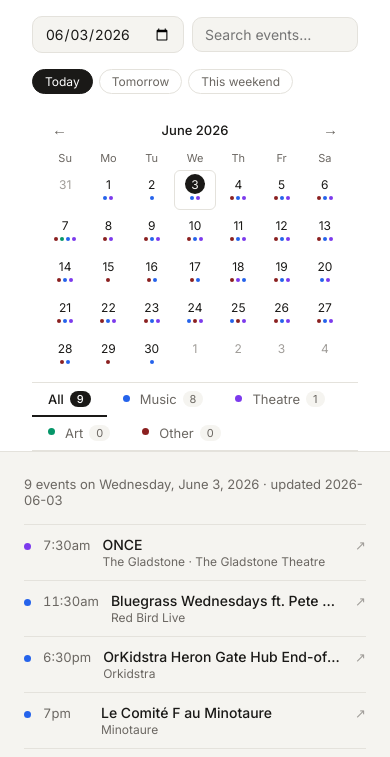
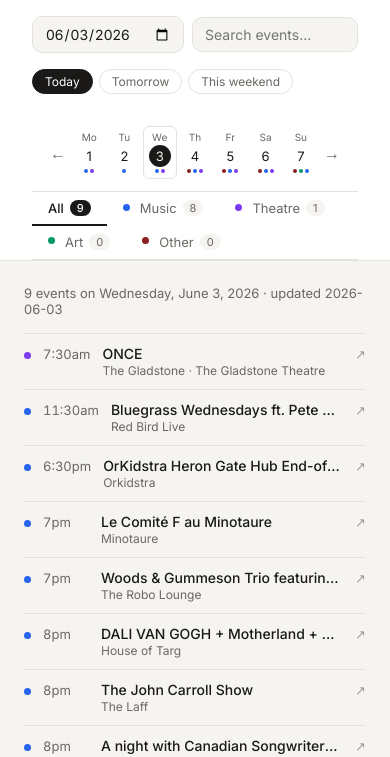
Before and after one commit to bartbols/OttawaEventFinder, a plain HTML site: page docs/index.html in a window 390 px wide. Shown: the part 72-829 px from the top of the page. Drawn offline with Linux system fonts and the light colour scheme.

Commit message:
changed calendar view to weekly on mobile

```diff
--- a/docs/index.html
+++ b/docs/index.html
@@ -315,6 +315,25 @@
     .cal-dots { display: flex; gap: 2px; justify-content: center; min-height: 6px; flex-wrap: wrap; max-width: 22px; }
     .cal-dot { width: 4px; height: 4px; border-radius: 50%; flex-shrink: 0; }
     @media (max-width: 480px) { .cal-grid, .cal-header { padding: 0 0.75rem; } }
+
+    /* ── Week strip (mobile) ── */
+    .week-strip { display: none; }
+    @media (max-width: 600px) {
+      .cal-section .cal-grid { display: none; }
+      .cal-section .cal-header { display: none; }
+      .week-strip { display: flex; align-items: center; gap: 0; padding: 0.5rem 0.75rem 0.25rem; }
+      .week-strip-nav { background: none; border: none; color: var(--muted); cursor: pointer; font-size: 16px; padding: 4px 6px; font-family: inherit; flex-shrink: 0; }
+      .week-strip-nav:hover { color: var(--text); }
+      .week-strip-days { display: grid; grid-template-columns: repeat(7, 1fr); flex: 1; gap: 1px; }
+      .week-day { display: flex; flex-direction: column; align-items: center; gap: 2px; padding: 4px 2px; border-radius: 6px; cursor: pointer; border: 0.5px solid transparent; }
+      .week-day:hover { background: var(--surface); }
+      .week-day.cal-selected { background: var(--surface); border-color: var(--border); }
+      .week-day-label { font-size: 10px; color: var(--muted); }
+      .week-day-num { font-size: 13px; color: var(--text); width: 22px; height: 22px; display: flex; align-items: center; justify-content: center; border-radius: 50%; }
+      .week-day-num.cal-today-num { background: var(--text); color: var(--bg); }
+      .week-dots { display: flex; gap: 2px; justify-content: center; min-height: 5px; }
+      .week-dot { width: 4px; height: 4px; border-radius: 50%; }
+    }
   </style>
 </head>
 <body>
@@ -345,6 +364,11 @@
       <button class="cal-nav" onclick="calNav(1)">&#8594;</button>
     </div>
     <div class="cal-grid" id="cal-grid"></div>
+    <div class="week-strip" id="week-strip">
+      <button class="week-strip-nav" onclick="weekNav(-1)">&#8592;</button>
+      <div class="week-strip-days" id="week-strip-days"></div>
+      <button class="week-strip-nav" onclick="weekNav(1)">&#8594;</button>
+    </div>
   </div>
   <div class="cat-tabs" id="cat-tabs">
     <button class="cat-tab active" data-cat="all" onclick="setTab(this)">All <span class="cat-count" id="count-all">0</span></button>
@@ -428,6 +452,8 @@
     btn.classList.add("active");
     activeTab = btn.dataset.cat;
     renderList();
+    buildCalendar();
+    buildWeekStrip();
   }
 
   function updateCounts(events) {
@@ -615,10 +641,51 @@
   // ── Calendar ──────────────────────────────────────────────────────────
   let calYear = new Date().getFullYear();
   let calMonth = new Date().getMonth();
-  let calEventMap = {}; // "YYYY-MM-DD" -> [{cat}]
+  let calEventMap = {};
+  let weekOffset = 0; // weeks from current week
 
   const DOW = ["Su","Mo","Tu","We","Th","Fr","Sa"];
+  const DOW_SHORT = ["Su","Mo","Tu","We","Th","Fr","Sa"];
   const MONTHS = ["January","February","March","April","May","June","July","August","September","October","November","December"];
+  const MONTHS_SHORT = ["Jan","Feb","Mar","Apr","May","Jun","Jul","Aug","Sep","Oct","Nov","Dec"];
+
+  function dayStr(date) {
+    return `${date.getFullYear()}-${String(date.getMonth()+1).padStart(2,"0")}-${String(date.getDate()).padStart(2,"0")}`;
+  }
+
+  function buildWeekStrip() {
+    const today = new Date();
+    today.setHours(0,0,0,0);
+    // Get Monday of current week + offset
+    const dow = today.getDay();
+    const monday = new Date(today);
+    monday.setDate(today.getDate() - dow + (dow === 0 ? -6 : 1) + weekOffset * 7);
+
+    const selectedDate = document.getElementById("date-input").value;
+    let html = "";
+    for (let i = 0; i < 7; i++) {
+      const d = new Date(monday);
+      d.setDate(monday.getDate() + i);
+      const ds = dayStr(d);
+      const isToday = ds === dayStr(new Date());
+      const isSelected = ds === selectedDate;
+      const events = calEventMap[ds] || [];
+      const filtered = activeTab === "all" ? events : events.filter(e => e.cat === activeTab);
+      const dotCats = [...new Set(filtered.map(e => e.cat))].slice(0, 3);
+      const dots = dotCats.map(c => `<div class="week-dot" style="background:var(--${c})"></div>`).join("");
+      html += `<div class="week-day${isSelected ? " cal-selected" : ""}" onclick="calSelectDay('${ds}')">
+        <div class="week-day-label">${DOW_SHORT[d.getDay()]}</div>
+        <div class="week-day-num${isToday ? " cal-today-num" : ""}">${d.getDate()}</div>
+        <div class="week-dots">${dots}</div>
+      </div>`;
+    }
+    document.getElementById("week-strip-days").innerHTML = html;
+  }
+
+  function weekNav(dir) {
+    weekOffset += dir;
+    buildWeekStrip();
+  }
 
   function buildCalendar() {
     const title = document.getElementById("cal-title");
@@ -649,7 +716,8 @@
       const isToday = ds === today;
       const isSelected = ds === selectedDate;
       const events = calEventMap[ds] || [];
-      const dotCats = [...new Set(events.map(e => e.cat))].slice(0, 4);
+      const filtered = activeTab === "all" ? events : events.filter(e => e.cat === activeTab);
+      const dotCats = [...new Set(filtered.map(e => e.cat))].slice(0, 4);
       const dots = dotCats.map(c => `<div class="cal-dot" style="background:var(--${c})"></div>`).join("");
       html += `<div class="cal-day${isSelected ? " cal-selected" : ""}" onclick="calSelectDay('${ds}')">
         <div class="cal-day-num${isToday ? " cal-today-num" : ""}">${d}</div>
@@ -664,6 +732,7 @@
     }
 
     grid.innerHTML = html;
+    buildWeekStrip();
   }
 
   function calNav(dir) {
@@ -678,6 +747,14 @@
     document.querySelectorAll(".shortcut-btn").forEach(b => b.classList.remove("active"));
     weekendDates = [];
     checkPastWarning();
+    // Sync week offset so the strip shows the selected date's week
+    const sel = new Date(ds + "T12:00:00");
+    const todayD = new Date(); todayD.setHours(0,0,0,0);
+    const dow = todayD.getDay();
+    const mondayThis = new Date(todayD);
+    mondayThis.setDate(todayD.getDate() - dow + (dow === 0 ? -6 : 1));
+    const diffDays = Math.round((sel - mondayThis) / 86400000);
+    weekOffset = Math.floor(diffDays / 7);
     buildCalendar();
     searchEvents();
   }
```
